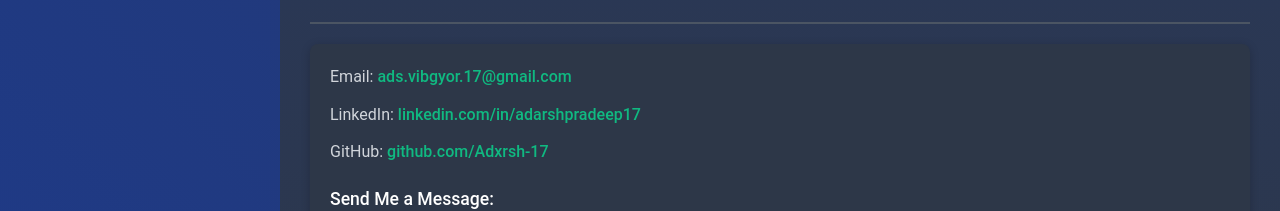
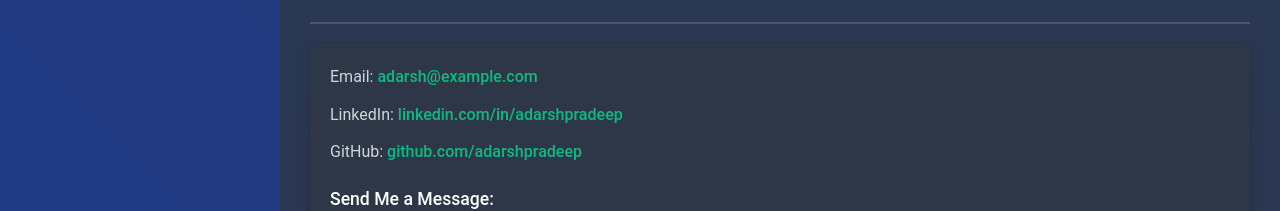
Before and after one commit to Adxrsh-17/adarsh-portfolio, a React (Create React App) app in the folder portfolio/: page / in a window 1280 px wide. Shown: the part 2561-2772 px from the top of the page. Built offline with nearby package versions, Linux system fonts and the light colour scheme.

Commit message:
Update App.js

```diff
--- a/portfolio/src/App.js
+++ b/portfolio/src/App.js
@@ -93,22 +93,22 @@
                 <h3>Matrimony App</h3>
                 <p>Flutter, Firebase</p>
                 <p>Real-time chat, image uploads, profile editing.</p>
-                <a href="https://github.com/Adxrsh-17/Matrimony-App" target="_blank" rel="noopener noreferrer">GitHub</a>
+                <a href="https://github.com/adarshpradeep/matrimony-app" target="_blank" rel="noopener noreferrer">GitHub</a>
               </div>
               <div className="card">
                 <h3>Campus Network Intelligence</h3>
                 <p>WiFi Monitoring Dashboard</p>
-                <a href="https://github.com/Adxrsh-17/Campus-Network-Intelligence-System-involving-wireless-network-WiFi" target="_blank" rel="noopener noreferrer">GitHub</a>
+                <a href="https://github.com/MystCryptBust344/Campus-Network-Intelligence-System-involving-wireless-network-WiFi" target="_blank" rel="noopener noreferrer">GitHub</a>
               </div>
               <div className="card">
                 <h3>Autonomous Cleaning Robot</h3>
                 <p>Arduino, Obstacle Avoidance</p>
-                <a href="https://github.com/Adxrsh-17/Arduino-Based-Implementation-of-an-Autonomous-Cleaning-Robot" target="_blank" rel="noopener noreferrer">GitHub</a>
+                <a href="https://github.com/MystCryptBust344/Autonomous-Cleaning-Robot-Arduino" target="_blank" rel="noopener noreferrer">GitHub</a>
               </div>
               <div className="card">
                 <h3>Metagenomic Analytics</h3>
                 <p>ML for Genome Classification</p>
-                <a href="https://github.com/Adxrsh-17/Metagenomic-Data-Analytics" target="_blank" rel="noopener noreferrer">GitHub</a>
+                <a href="https://github.com/MystCryptBust344/Metagenomic-Data-Analytics" target="_blank" rel="noopener noreferrer">GitHub</a>
               </div>
             </div>
           </section>
@@ -144,10 +144,9 @@
           <section className="section" id="contact">
             <h2>Contact</h2>
             <div className="card">
-              <p>Email: <a href="mailto:ads.vibgyor.17@gmail.com">ads.vibgyor.17@gmail.com</a></p>
-              <p>LinkedIn: <a href="https://linkedin.com/in/adarshpradeep17" target="_blank" rel="noopener noreferrer">linkedin.com/in/adarshpradeep17</a></p>
-              <p>GitHub: <a href="https://github.com/Adxrsh-17" target="_blank" rel="noopener noreferrer">github.com/Adxrsh-17</a></p>
-
+              <p>Email: <a href="mailto:adarsh@example.com">adarsh@example.com</a></p>
+              <p>LinkedIn: <a href="https://linkedin.com/in/adarshpradeep" target="_blank" rel="noopener noreferrer">linkedin.com/in/adarshpradeep</a></p>
+              <p>GitHub: <a href="https://github.com/Adxrsh-17" target="_blank" rel="noopener noreferrer">github.com/adarshpradeep</a></p>
               <form id="contact-form" className="contact-form">
                 <label htmlFor="message">Send Me a Message:</label>
                 <textarea id="message" name="message" rows="4" placeholder="Type your message here..." required></textarea>
@@ -157,7 +156,6 @@
             </div>
           </section>
 
-          {/* Footer */}
           <footer className="footer">
             <p>© 2025 Adarsh Pradeep. Built with Precision.</p>
           </footer>
```
